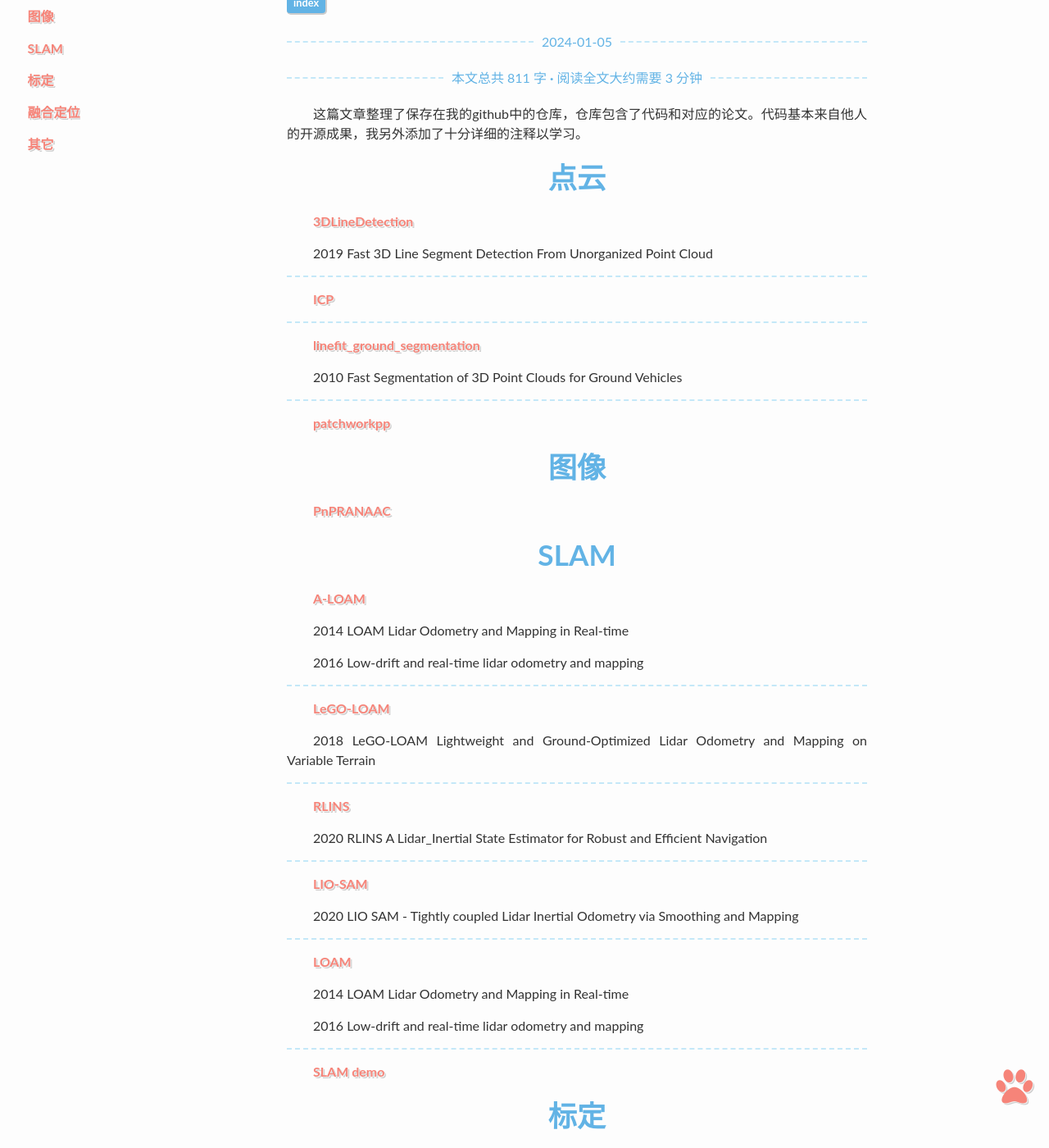
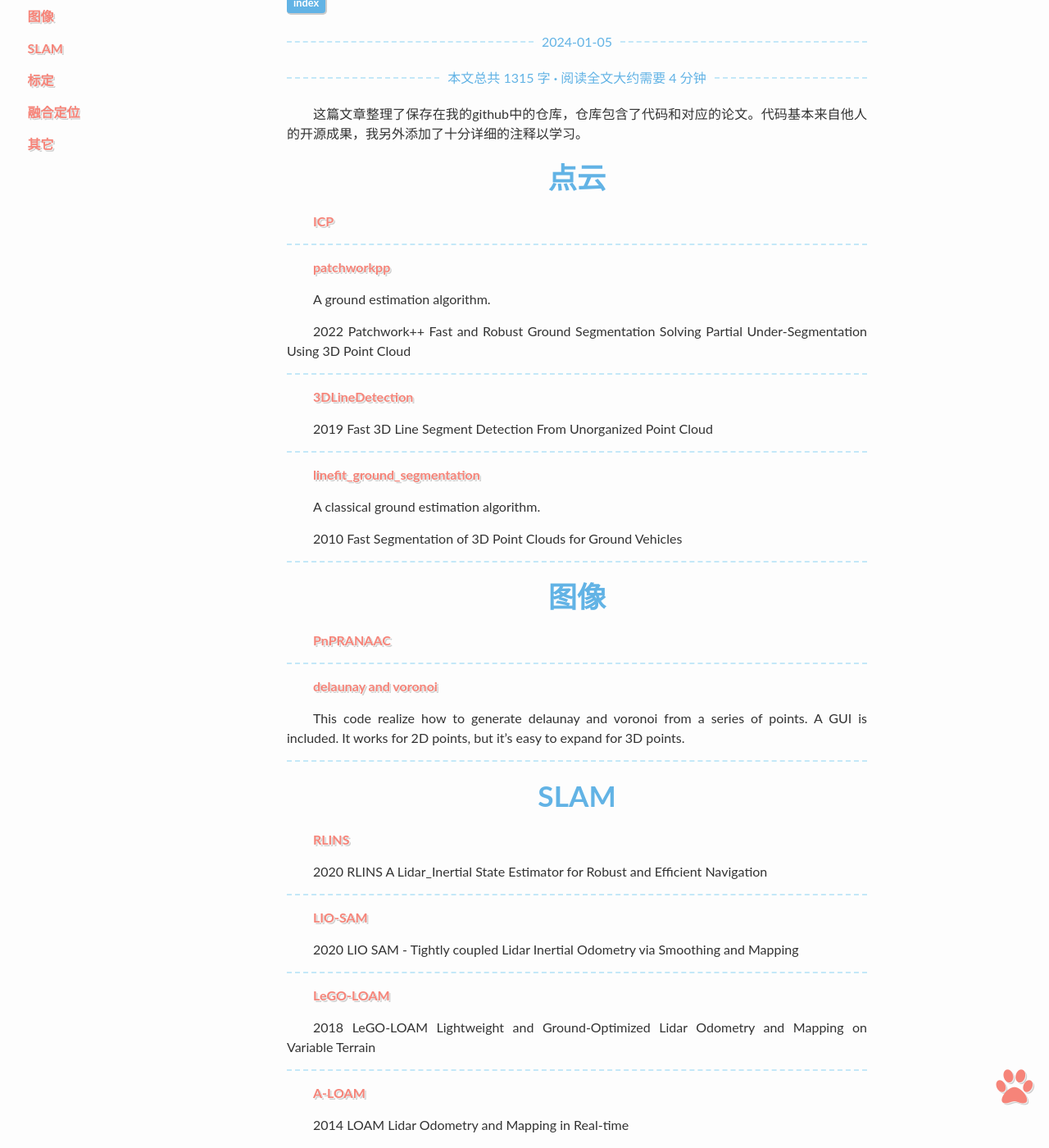
Before and after one commit to blue-stone-j/blue-stone-j.github.io, a Jekyll site: the page built from _posts/2022-11-25-my-wheels.md, in a window 1280 px wide and 1400 px high, scrolled down 450 px. Shown: the whole window at 82% size. Built offline with Jekyll 4.4.1, drawn with Linux system fonts in a browser that asks for light colours; comment, search, counter and statistics services are not loaded; some of the changed text lies outside the part shown.

Commit message:
update0002

```diff
--- a/_posts/2022-11-25-my-wheels.md
+++ b/_posts/2022-11-25-my-wheels.md
@@ -27,43 +27,45 @@ tags:
 
 --- -->
 
+[ICP](https://github.com/blue-stone-j/icp)
+
+---
+[patchworkpp](https://github.com/blue-stone-j/patchworkpp)
+
+A ground estimation algorithm.
+
+2022 Patchwork++ Fast and Robust Ground Segmentation Solving Partial Under-Segmentation Using 3D Point Cloud
+
+---
+
 [3DLineDetection](https://github.com/blue-stone-j/3DLineDetection)
 
 2019 Fast 3D Line Segment Detection From Unorganized Point Cloud
 
 ---
 
-[ICP](https://github.com/blue-stone-j/icp)
+[linefit_ground_segmentation](https://github.com/blue-stone-j/linefit_ground_segmentation)
 
----
-
-[linefit_ground_segmentation](https://github.com/blue-stone-j/linefit_ground_segmentation)
+A classical ground estimation algorithm.
 
 2010 Fast Segmentation of 3D Point Clouds for Ground Vehicles
 
 ---
 
-[patchworkpp](https://github.com/blue-stone-j/patchworkpp)
 
 # <center>图像</center>
 
 [PnPRANAAC](https://github.com/blue-stone-j/PnPRANAAC)
 
-# <center>SLAM</center>
+---
 
-[A-LOAM](https://github.com/blue-stone-j/A-LOAM)
+[delaunay and voronoi](https://github.com/blue-stone-j/delaunay)
 
-2014 LOAM Lidar Odometry and Mapping in Real-time
-
-2016 Low-drift and real-time lidar odometry and mapping
+This code realize how to generate delaunay and voronoi from a series of points. A GUI is included. It works for 2D points, but it's easy to expand for 3D points.
 
 ---
 
-[LeGO-LOAM](https://github.com/blue-stone-j/LeGO-LOAM)
-
-2018 LeGO-LOAM Lightweight and Ground-Optimized Lidar Odometry and Mapping on Variable Terrain
-
----
+# <center>SLAM</center>
 
 [RLINS](https://github.com/blue-stone-j/lins)
 
@@ -77,6 +79,20 @@ tags:
 
 ---
 
+[LeGO-LOAM](https://github.com/blue-stone-j/LeGO-LOAM)
+
+2018 LeGO-LOAM Lightweight and Ground-Optimized Lidar Odometry and Mapping on Variable Terrain
+
+---
+
+[A-LOAM](https://github.com/blue-stone-j/A-LOAM)
+
+2014 LOAM Lidar Odometry and Mapping in Real-time
+
+2016 Low-drift and real-time lidar odometry and mapping
+
+---
+
 [LOAM](https://github.com/blue-stone-j/loam)
 
 2014 LOAM Lidar Odometry and Mapping in Real-time
@@ -87,6 +103,10 @@ tags:
 
 [SLAM demo](https://github.com/blue-stone-j/rq-slam)
 
+This is a SLAM demo from a zhihuer.
+
+---
+
 # <center>标定</center>
 
 [lidar_imu_calib](https://github.com/blue-stone-j/lidar_imu_calib)
@@ -95,11 +115,13 @@ tags:
 
 [Multi_Chessboard_Corner_Extraction](https://github.com/blue-stone-j/Multi_Chessboard_Corner_Extraction)
 
+This code is used to recoganize all chessboards from one image.
+
 ---
 
 [SensorsCalibration](https://github.com/blue-stone-j/SensorsCalibration)
 
-opencalib
+This is a sensor calibration tool box from OpenCalib.
 
 ---
 
@@ -107,9 +129,16 @@ opencalib
 
 [robot_localization](https://github.com/blue-stone-j/robot_localization)
 
+This is a localization fusion package, which is included in ROS.
+
 # <center>其它</center>
 
 [qt](https://github.com/blue-stone-j/qt)
-1. example
-2. c-qt
-3. displayPC
+
+|index|name|description|
+|---|---|---|
+|1|example||
+|2|c-qt||
+|3|displayPC||
+
+---
```
Also changed, not shown: _posts/localization/2022-11-22-calibration.md (+9 -3 lines), _posts/qt/2022-11-25-qt-function.md (+10 -0 lines).
